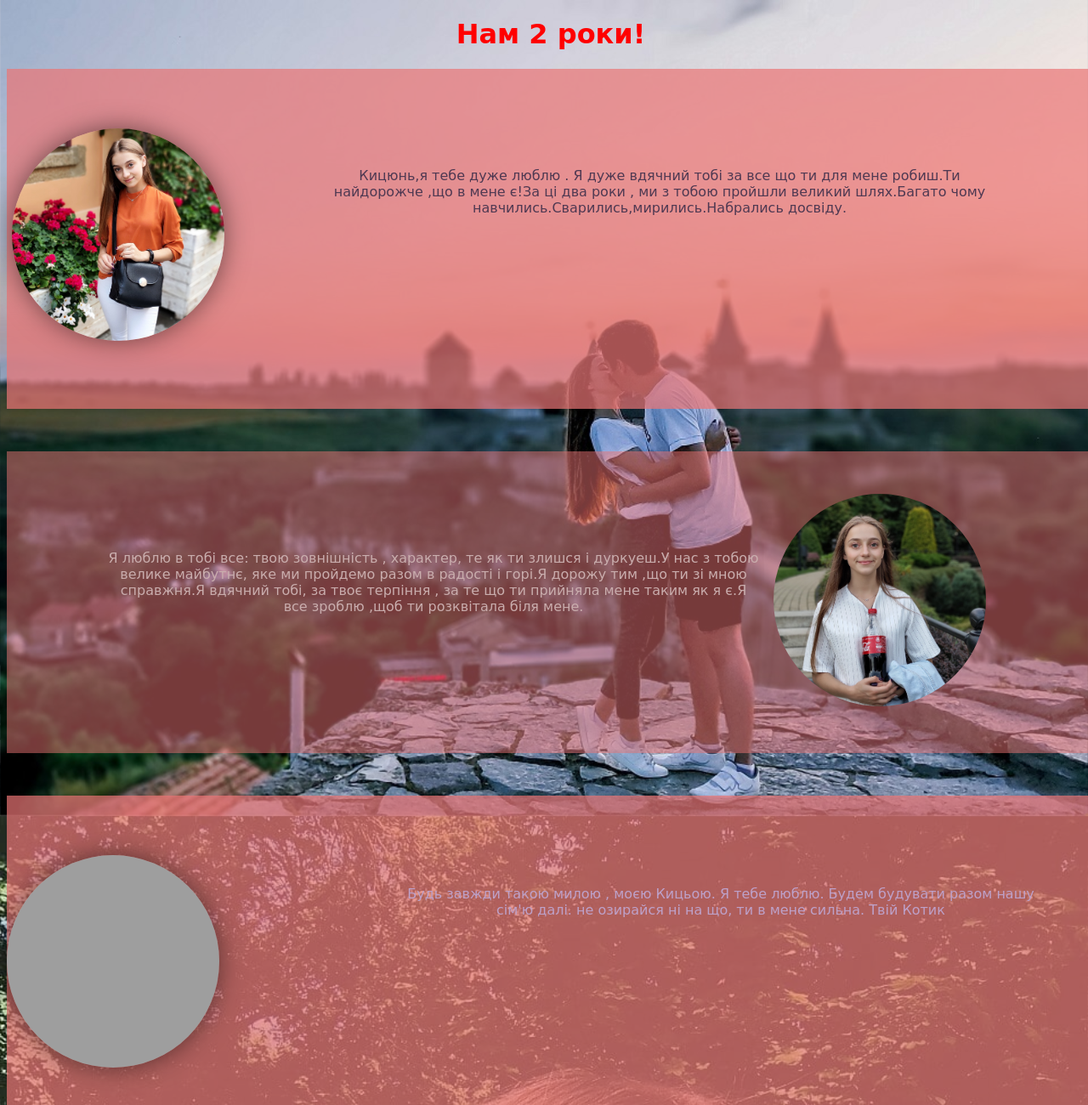
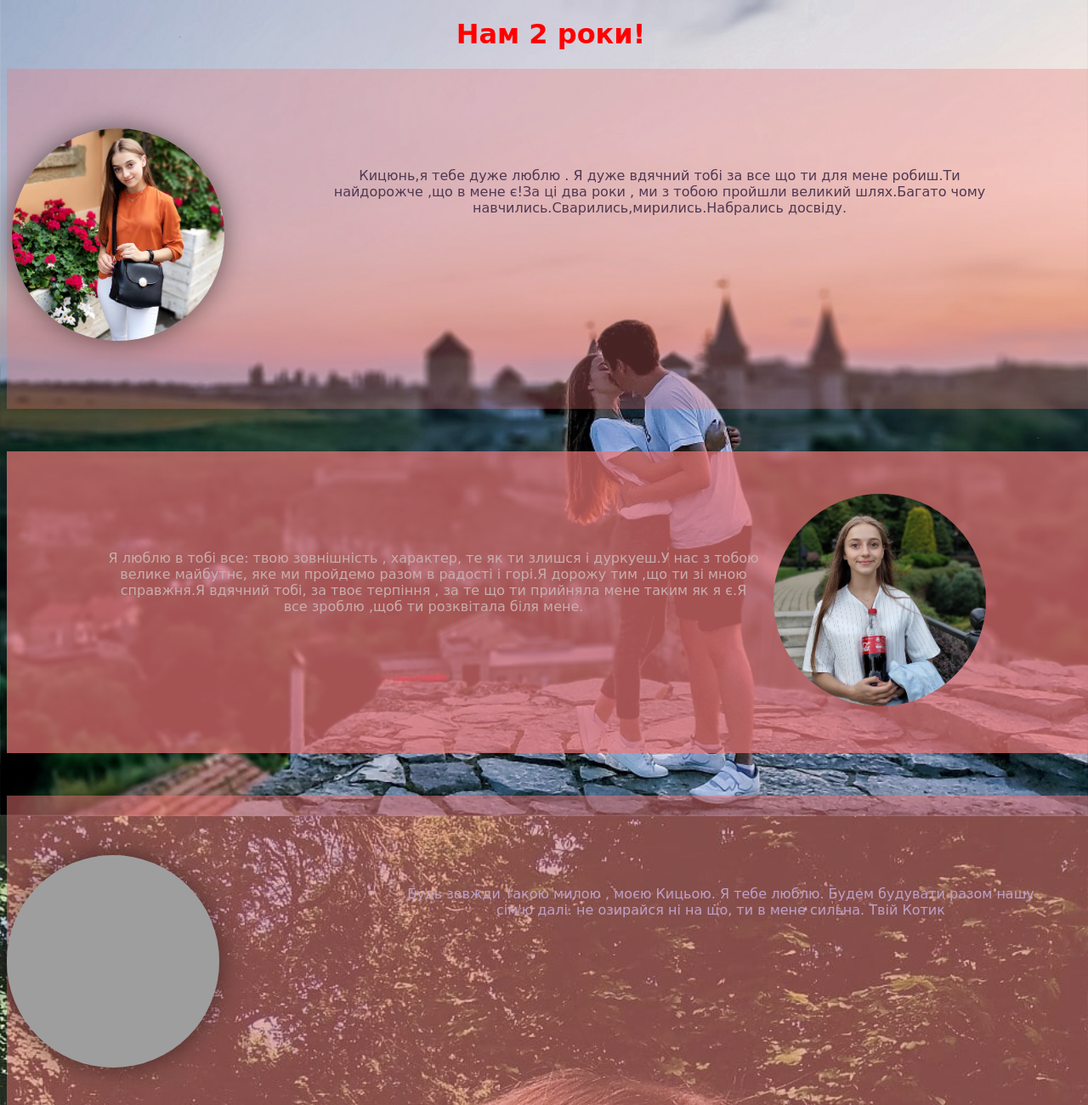
Before and after one commit to Kedr23/kedr23.github.io, a plain HTML site: page index.html in a window 1280 px wide. Shown: the top 1300 px of the page at 85% size. Drawn offline with Linux system fonts and the light colour scheme; grey boxes are pictures that could not be loaded.

Commit message:
Update style.css

```diff
--- a/style.css
+++ b/style.css
@@ -72,7 +72,7 @@ p{
 .container-flower{
 	height:400px;
 margin-bottom:50px;
-background:rgba(235, 117, 117, 0.7);
+background:rgba(235, 117, 117, 0.3);
 
 
 }
@@ -92,7 +92,7 @@ background:rgba(235, 117, 117, 0.7);
 .container-funny{
 	height:355px;
 	margin-bottom:50px;
-	background:rgba(235, 117, 117, 0.5);
+	background:rgba(235, 117, 117, 0.7);
 }
 .gif{
 	width: 250px;
@@ -107,7 +107,7 @@ background:rgba(235, 117, 117, 0.7);
 .container-gif{
 	height:400px;
 	margin-bottom:50px;
-	background:rgba(235, 117, 117, 0.7);
+	background:rgba(235, 117, 117, 0.5);
 }
 .gif-div{
 	float:left;
```
